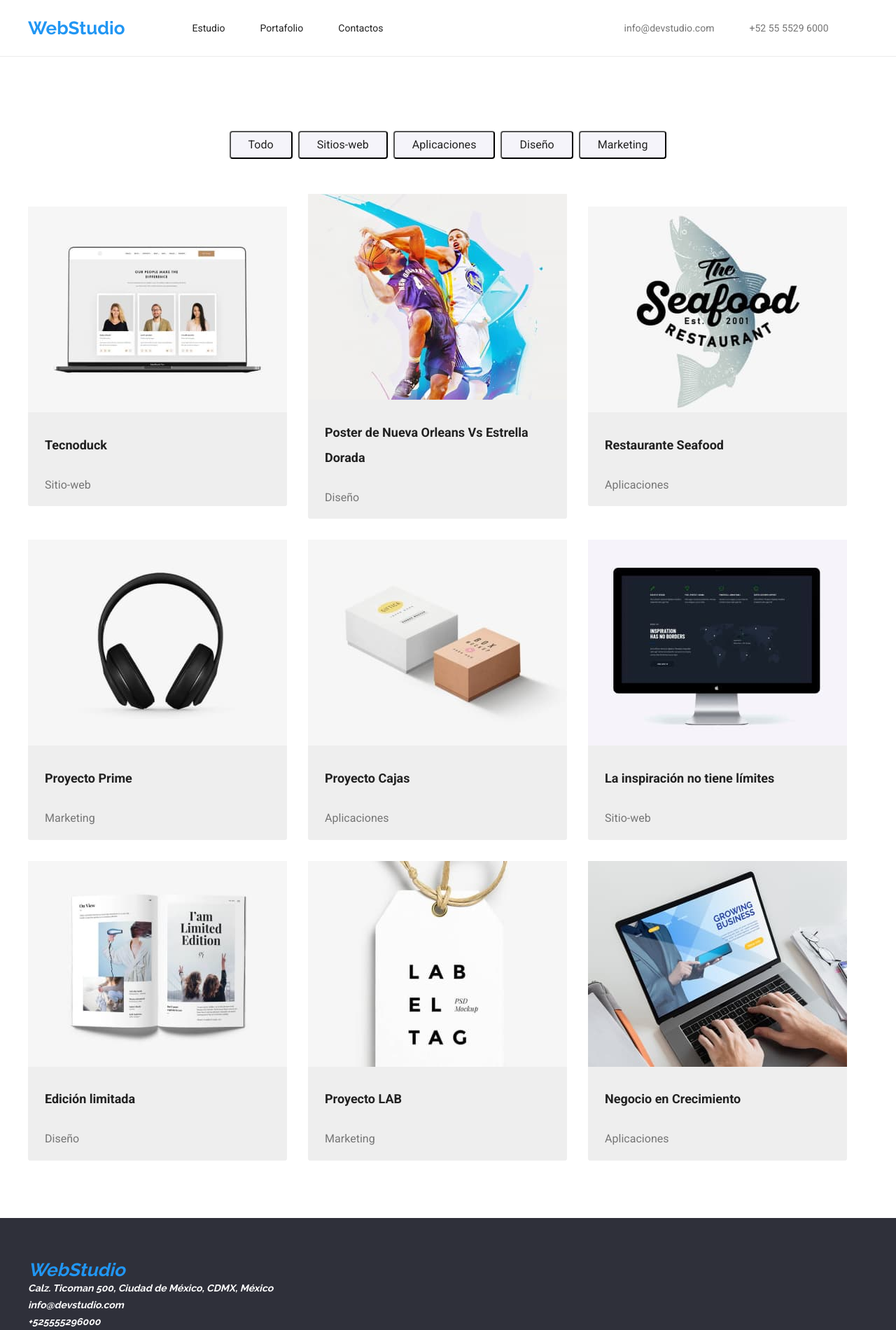
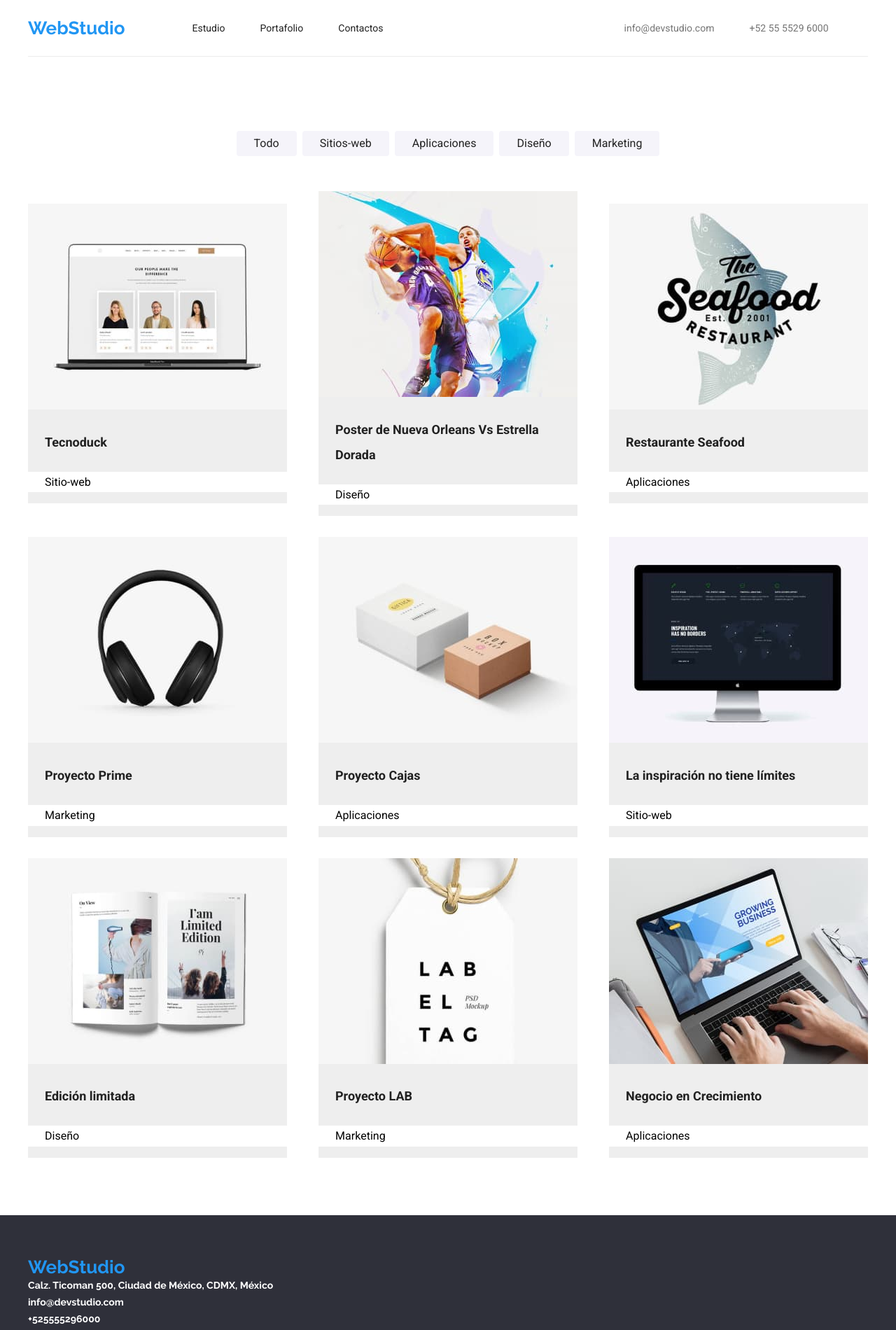
Before and after one commit to Krialheda/goit-markup-hw-03, a plain HTML site: page portfolio.html in a window 1280 px wide. Shown: the top 1900 px of the page at 70% size. Drawn offline with nearby package versions, Linux system fonts and the light colour scheme.

Commit message:
four commit

```diff
--- a/css/styless.css
+++ b/css/styless.css
@@ -53,8 +53,10 @@
 .weblogo {
   font-family: var(--second-font);
   color: var(--hover-color);
-  width: 145px;
+  /* width: 145px; */
   font-size: 26px;
+  font-style: normal;
+  font-weight: 700;
   letter-spacing: 0.03px;
   line-height: 1.17;
   text-decoration: none;
@@ -117,6 +119,7 @@
   font-size: 16px;
   letter-spacing: 0.06px;
   line-height: 1.87;
+  border: none;
   border-radius: 4px;
 }
 
@@ -130,11 +133,13 @@
   display: flex;
   align-items: center;
   column-gap: 30px;
+  padding-top: 48px;
 }
 
 .princ_skills {
   color: var(--subtitulos-color);
   font-size: 14px;
+  font-weight: 700;
   letter-spacing: 0.03px;
   line-height: 1.17;
   margin: 0;
@@ -161,6 +166,7 @@
   display: flex;
   flex-direction: row;
   align-items: center;
+  justify-content: space-between;
   column-gap: 25px;
 }
 
@@ -183,6 +189,7 @@
 .line_staff {
   display: flex;
   align-items: center;
+  justify-content: space-between;
   column-gap: 30px;
 }
 
@@ -206,6 +213,7 @@
   letter-spacing: 0.03px;
   line-height: 1.62;
   text-align: center;
+  border: none;
   border-radius: 4px;
   padding: 5px 25px;
 }
@@ -225,20 +233,21 @@
 }
 
 .potf_parrafo {
-  color: var(--parrafo-color);
+  background-color: var(--princptittle-color);
   font-size: 16px;
   letter-spacing: 0.03px;
   line-height: 1.87;
   padding: 0 24px;
 }
 
-.img_gallery {
-  background-color: var(--image-backgcolor);
+.border_gallery {
+  border-radius: 0 0 2px 2px;
 }
 
 .list_gallery {
   display: flex;
   flex-wrap: wrap;
+  justify-content: space-between;
   align-items: center;
   gap: 30px;
   padding: 3px 0 35px 0;
@@ -246,13 +255,14 @@
 
 .box_gallery {
   background-color: var(--image-backgcolor);
-  border-radius: 0 0 3px 3px;
   flex-basis: calc((100% - 4 * 30px) / 3);
 }
 
 .foot_info {
   color: var(--princptittle-color);
   text-decoration: none;
+  font-style: normal;
+  font-weight: 400;
   font-size: 14px;
   letter-spacing: 0.03px;
   line-height: 1.7;
--- a/portfolio.html
+++ b/portfolio.html
@@ -12,22 +12,24 @@
   </head>
 
   <body class="body">
-    <header class="under_line">
-      <div class="container line_info">
-        <nav><a class="weblogo" href="#">WebStudio</a></nav>
-        <ul class="list">
+    <header class="under_line container">
+      <div class="line_info">
+        <div>
+          <nav><a class="weblogo" href="./index.html">WebStudio</a></nav>
+        </div>
         <div class="info_left">
-            <li><a href="./index.html" class="head_link">Estudio</a></li>
-            <li><a href="./portfolio.html" class="head_link">Portafolio</a></li>
-            <li><a href="#" class="head_link">Contactos</a></li>
+          <nav><a href="./index.html" class="head_link">Estudio</a></nav>
+          <nav><a href="./portfolio.html" class="head_link">Portafolio</a></nav>
+          <nav><a href="#" class="head_link">Contactos</a></nav>
         </div>
-        </ul>
+        <div>
           <ul class="list">
             <div class="info_right">
               <li><a class="head_info" href="mailto:info@devstudio.com">info@devstudio.com</a></li>
               <li><a class="head_info" href="tel:+525555296000">+52 55 5529 6000</a></li>
             </div>
           </ul>
+        </div>
       </div>
     </header>
 
@@ -61,51 +63,68 @@
       <section id="main_gallery">
         <div class="container">
           <ul class="list">
-            <div class="list_gallery">
+            <div class="list_gallery img_gallery">
               <li class="box_gallery">
                 <img src="./Imagenes/Compu3pax.jpg" alt="Computador 3 personas" width="370" />
+                <div class="border_gallery">
                   <h4 class="subtis_portf">Tecnoduck</h4>
                   <p class="potf_parrafo">Sitio-web</p>
+                </div>
               </li>
               <li class="box_gallery">
                 <img src="./Imagenes/Basquet.jpg" alt="Basquetbolistas" width="370" />
+                <div class="border_gallery">
                   <h4 class="subtis_portf">Poster de Nueva Orleans Vs Estrella Dorada</h4>
                   <p class="potf_parrafo">Diseño</p>
+                </div>
               </li>
               <li class="box_gallery">
                 <img src="./Imagenes/TheSeaTittle.jpg" alt="TheSeaRestaurat" width="370" />
+                <div class="border_gallery">
                   <h4 class="subtis_portf">Restaurante Seafood</h4>
                   <p class="potf_parrafo">Aplicaciones</p>
+                  </div>
               </li>
               <li class="box_gallery">
                 <img src="./Imagenes/Audifonos.jpg" alt="Audifonos" width="370" />
+                <div class="border_gallery">
                   <h4 class="subtis_portf">Proyecto Prime</h4>
                   <p class="potf_parrafo">Marketing</p>
+                </div>
               </li>
               <li class="box_gallery">
                 <img src="./Imagenes/Cajas.jpg" alt="Cajas" width="370" />
+                <div class="border_gallery">
                   <h4 class="subtis_portf">Proyecto Cajas</h4>
                   <p class="potf_parrafo">Aplicaciones</p>
               </li>
               <li class="box_gallery">
                 <img src="./Imagenes/CompuMundi.jpg" alt="Computador mapamundi" width="370" />
+                <div class="border_gallery">
                   <h4 class="subtis_portf">La inspiración no tiene límites</h4>
                   <p class="potf_parrafo">Sitio-web</p>
+                </div>
               </li>
               <li class="box_gallery">
                 <img src="./Imagenes/LibroImLimit.jpg" alt="Libro Im Limited" width="370" />
+                <div class="border_gallery">
                   <h4 class="subtis_portf">Edición limitada</h4>
                   <p class="potf_parrafo">Diseño</p>
+                </div>
               </li>
               <li class="box_gallery">
                 <img src="./Imagenes/LabElTag.jpg" alt="Proyecto Lab" width="370" />
+                <div class="border_gallery">
                   <h4 class="subtis_portf">Proyecto LAB</h4>
                   <p class="potf_parrafo">Marketing</p>
+                </div>
               </li>
               <li class="box_gallery">
                 <img src="./Imagenes/CompuManos.jpg" alt="Computador y manos" width="370" />
+                <div class="border_gallery">
                   <h4 class="subtis_portf">Negocio en Crecimiento</h4>
                   <p class="potf_parrafo">Aplicaciones</p>
+                </div>
               </li>
             </div>
           </ul>
```
Also changed, not shown: index.html (+13 -11 lines). Lines whose indentation alone changed are shown as unchanged.
